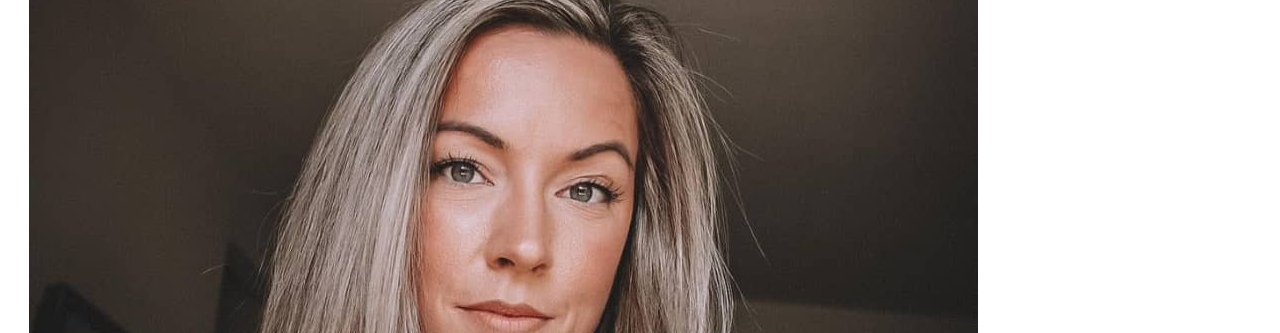
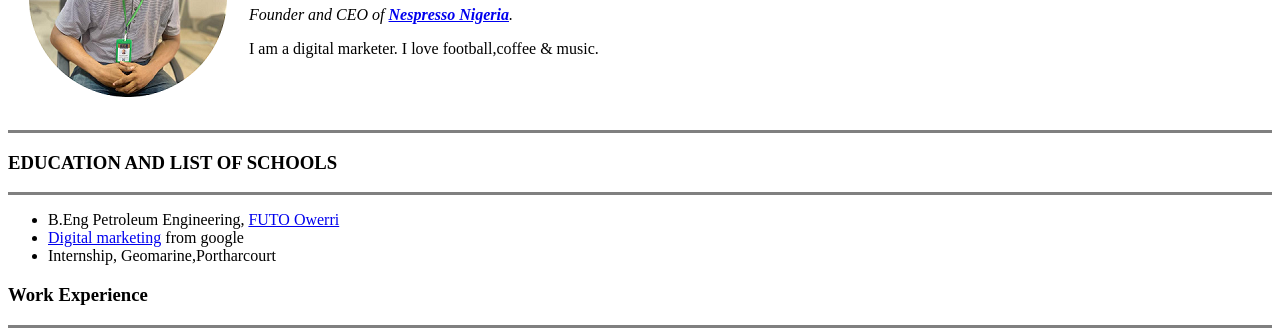
Before and after one commit to geraldokolie/cv, a plain HTML site: page index.html in a window 1280 px wide. Shown: the part 130-463 px from the top of the page. Drawn offline with Linux system fonts and the light colour scheme.

Commit message:
Update index.html

```diff
--- a/index.html
+++ b/index.html
@@ -9,7 +9,7 @@
 <body>
   <table cellspacing="20">
     <tr>
-      <td><img src="images/babe.jpeg" alt=""></td>
+      <td><img src="images/Geraldo.png" alt=""></td>
       <td>
         <h1>Gerald Okolie</h1>
         <p><em>Founder and CEO of <strong><a href="https://www.nespresso.com/">Nespresso Nigeria</a></strong>.</em></p>
```
